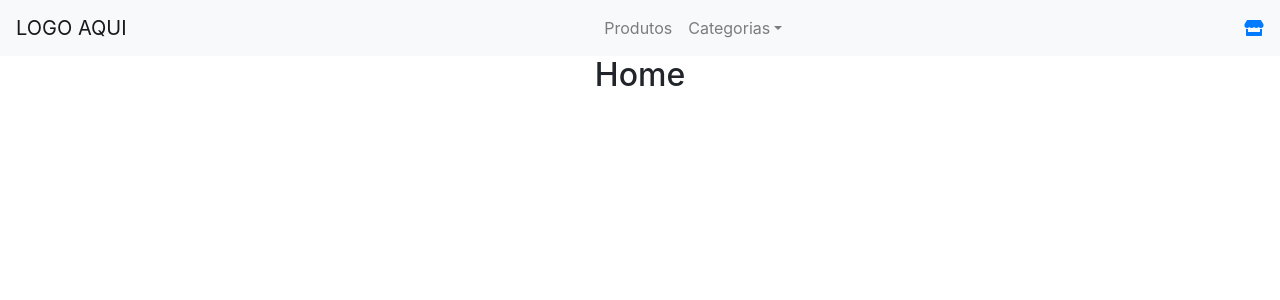
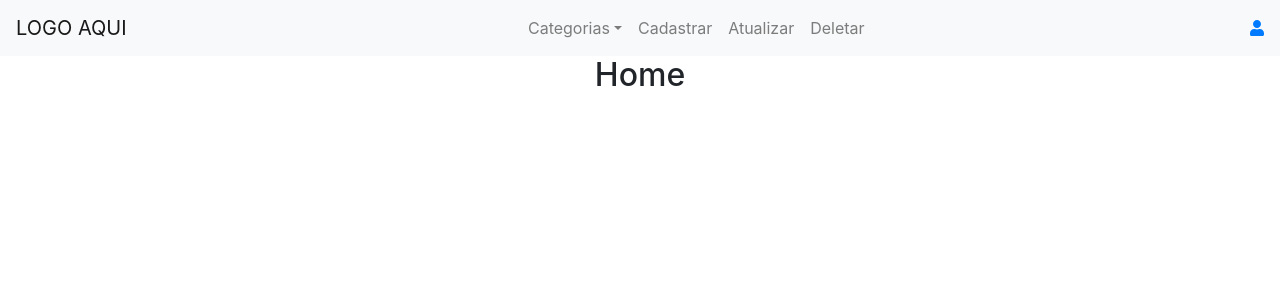
Before and after one commit to DiegoCanedo/react-crud-api, a React (Create React App) app in the folder categoria-app/: page / in a window 1280 px wide. Shown: the top 300 px of the page. Built offline with nearby package versions, Linux system fonts and the light colour scheme.

Commit message:
setando as urls de navegação

```diff
--- a/categoria-app/src/components/nav/NavApp.js
+++ b/categoria-app/src/components/nav/NavApp.js
@@ -8,7 +8,7 @@ import NavDropdown from "react-bootstrap/NavDropdown";
 import Container from "react-bootstrap/Container";
 
 import { FontAwesomeIcon } from "@fortawesome/react-fontawesome";
-import { faStore } from "@fortawesome/free-solid-svg-icons";
+import { faUser} from "@fortawesome/free-solid-svg-icons";
 
 import {
   BrowserRouter as Router,
@@ -32,9 +32,7 @@ export default function NavApp() {
           className="justify-content-center"
         >
           <Nav className="">
-            <Nav.Link as={Link} to="/produtos">
-              Produtos
-            </Nav.Link>
+
             <NavDropdown title="Categorias" id="basic-nav-dropdown">
               <NavDropdown.Item href="#categorias/3.1">
                 Eletrônicos
@@ -50,20 +48,32 @@ export default function NavApp() {
                 Promoções
               </NavDropdown.Item>
             </NavDropdown>
+            <Nav.Link as={Link} to="/cadastrar">
+              Cadastrar
+            </Nav.Link>
+            <Nav.Link as={Link} to="/atualizar">
+              Atualizar
+            </Nav.Link>
+            <Nav.Link as={Link} to="/deletar">
+              Deletar
+            </Nav.Link>
           </Nav>
         </Navbar.Collapse>
-        <Link className={styles.store} to="/carrinho">
-          <FontAwesomeIcon icon={faStore} />
+        <Link className={styles.store} to="/login">
+          <FontAwesomeIcon icon={faUser} />
         </Link>
       </Navbar>
       <Container>
         <Switch>
-          <Route path="/produtos"></Route>
-          <Route path="/carrinho">
-            <Produtos />
+
+          <Route path="/cadastrar">
+            <Cadastrar />
           </Route>
-          <Route path="/categorias">
-            <Categorias />
+          <Route path="/atualizar">
+            <Atualizar />
+          </Route>
+          <Route path="/Deletar">
+            <Deletar />
           </Route>
           <Route path="/">
             <Home />
@@ -78,10 +88,14 @@ function Home() {
   return <h2>Home</h2>;
 }
 
-function Produtos() {
-  return <h2>Produtos</h2>;
+function Cadastrar() {
+  return <h2>Cadastro</h2>;
 }
 
-function Categorias() {
-  let { path, url } = useRouteMatch();
+function Atualizar() {
+  return <h2>Atualizar</h2>;
 }
+
+function Deletar() {
+  return <h2>Deletar</h2>;
+}
```
